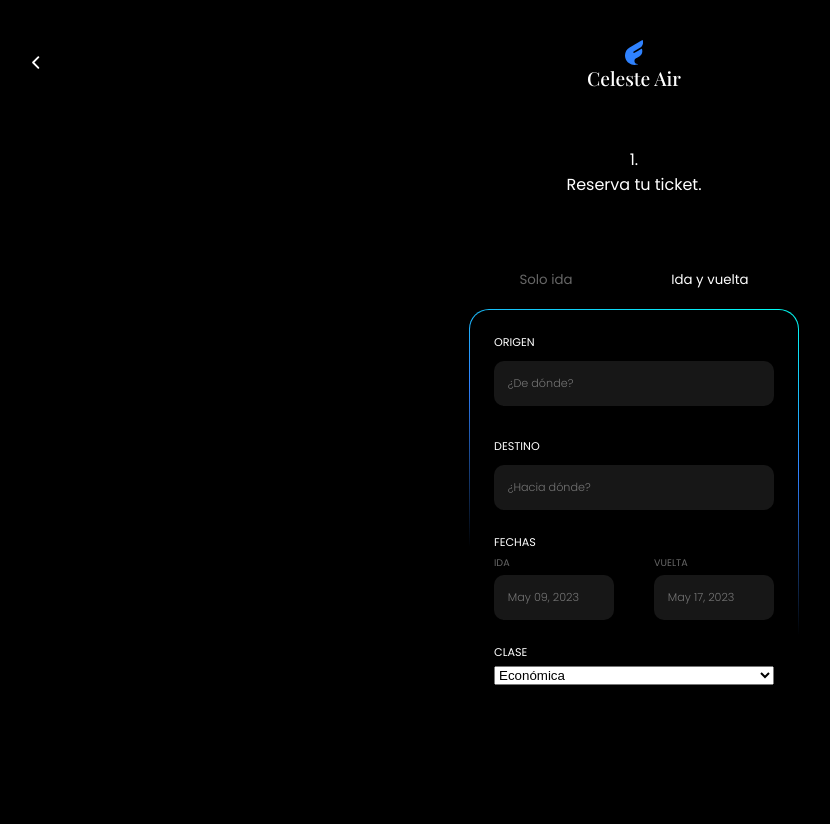
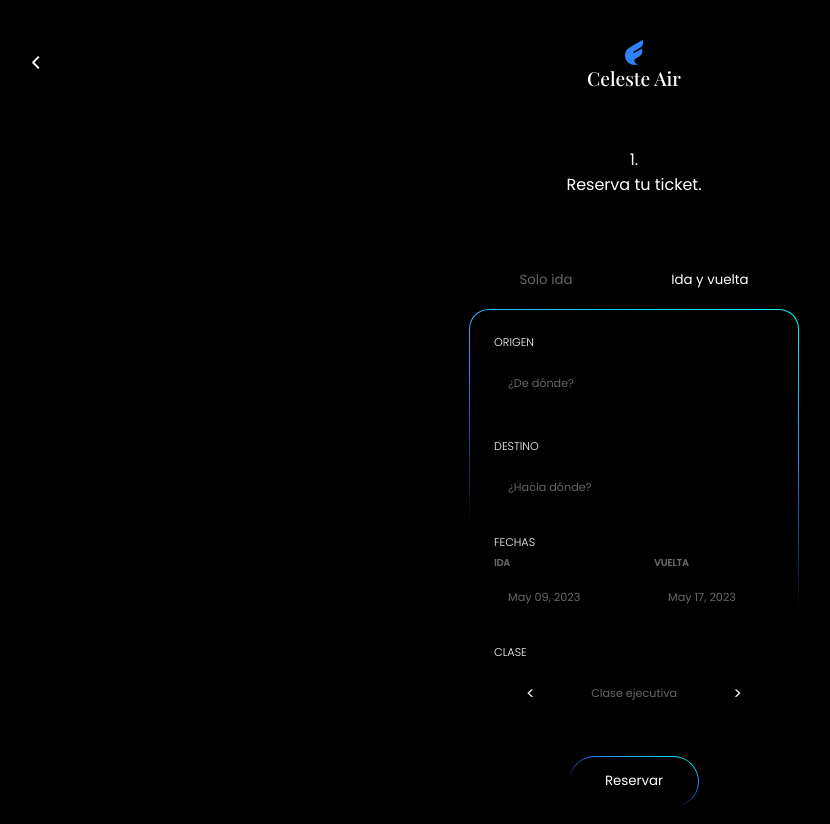
Before and after one commit to leounel/Jetblue-Airline, a React (Vite) app: page / in a window 1280 px wide. Both pictures are taken after a click on the button "Buscar vuelo". Shown: the whole page, without its empty margins (6-836 px from the left). Before the commit the page ends 800 px from the top, so only its background shows below. Built offline with nearby package versions, Linux system fonts and the light colour scheme.

Commit message:
added class selection and form button

```diff
--- a/src/App.css
+++ b/src/App.css
@@ -161,6 +161,9 @@ footer{
 
 /* Booking Forms */
 
+::placeholder{
+    color: #676767;
+}
 .main-booking h2{
     font-size:1rem;
     font-weight:400;
@@ -168,11 +171,31 @@ footer{
     padding:1rem;
 }
 
+
 .credentials-form{
     position: relative;
     margin-top:6rem;
     border: 1px solid transparent;
     border-radius:20px;
+    background-image: linear-gradient(black, black),
+                linear-gradient(195deg, #00fff2 ,#2F82FF,black, black, black);
+    background-origin: border-box;
+    background-clip: padding-box, border-box;
+    display:flex;
+    flex-direction: column;
+    justify-content: center;
+    align-items: center;
+}
+
+.credentials-button{
+    font-family: "Poppins";
+    font-weight: 400;
+    margin:1rem;
+    padding:0.9rem;
+    color: white;
+    border: 1px solid transparent;
+    border-radius: 50px;
+    width:130px;
     background-image: linear-gradient(black, black),
                 linear-gradient(195deg, #00fff2 ,#2F82FF , black, black);
     background-origin: border-box;
@@ -205,6 +228,7 @@ footer{
 
 .destination-input{
     font-size:0.7rem;
+    font-weight: 300;
     display:flex;
     flex-direction: column;
     justify-content: center;
@@ -215,11 +239,11 @@ footer{
 .destination-input input{
     font-family:'Poppins';
     font-size:0.7rem;
-    font-weight:300;
+    font-weight:400;
     height: 45px;
     width:280px;
-    background-color:#171717;
-    color:#676767;
+    background-color:#000;
+    color: #c2c2c2;
     border:none;
     border-radius:10px;
     text-indent: 2ch;
@@ -235,7 +259,7 @@ footer{
 
 .dates-container span{
     font-size:0.7rem;
-    font-weight: 400;
+    font-weight: 300;
 }
 
 .dates-input-container{
@@ -250,6 +274,7 @@ footer{
     flex-direction: column;
     gap:5px;
     color: #676767;
+    font-weight: 600;
 }
 
 
@@ -257,13 +282,13 @@ footer{
 .date-return input{
     font-family: 'Poppins';
     font-size:0.7rem;
-    font-weight: 300;
+    font-weight: 400;
     height:45px;
     width:120px;
     border:none;
     border-radius:10px;
-    color: #676767;
-    background-color:#171717;
+    color: #c2c2c2;
+    background-color:#000;
     text-indent:2ch;
 }
 
@@ -273,9 +298,32 @@ footer{
     padding-top:0;
     display:flex;
     flex-direction: column;
-    gap:5px;
+    gap:10px;
 }
 
 .class-container span{
     font-size:0.7rem;
+    font-weight: 300;
 }
+
+.class-select{
+    height:45px;
+    width:280px;
+    border-radius:10px;
+    background-color:#000;
+    display:flex;
+    align-items: center;
+    justify-content: space-around;
+    color: #676767;
+}
+
+.class-select span{
+    font-weight: 400;
+}
+
+.class-select div{
+    color:white;
+    cursor: pointer;
+    padding:0.5rem;
+
+}
--- a/src/components/BookingForms.jsx
+++ b/src/components/BookingForms.jsx
@@ -32,11 +32,13 @@ const BookingForms = () => {
             </section>
             <section className="class-container">
                 <span>CLASE</span>
-                <select>
-                    <option>Económica</option>
-                    <option>Ejecutiva</option>
-                </select>
+                <div className="class-select">
+                    <div>{"<"}</div>
+                    <span>Clase ejecutiva</span>
+                    <div>{">"}</div>
+                </div>
             </section>
+            <button className="credentials-button" type="button">Reservar</button>
         </form>
     </main>
     );
```
